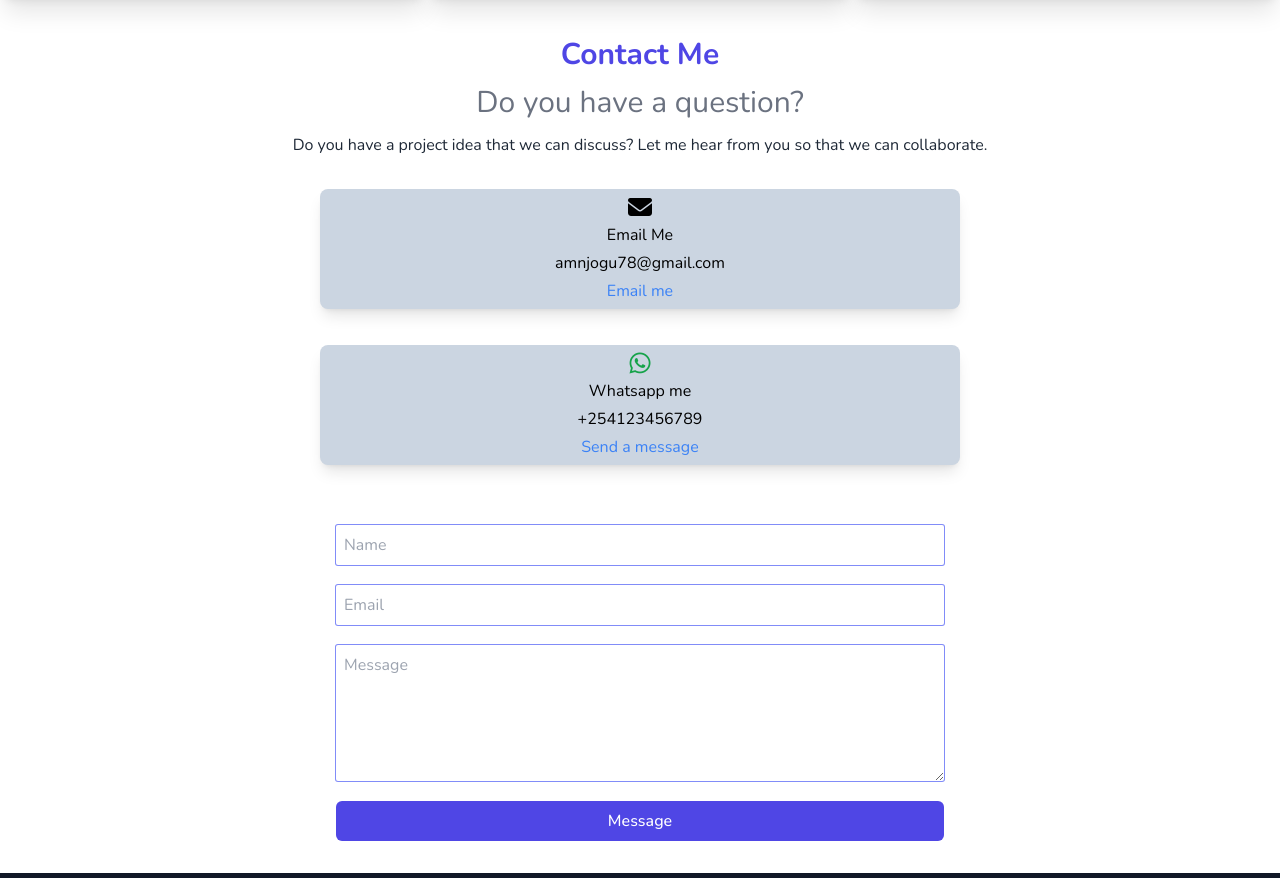
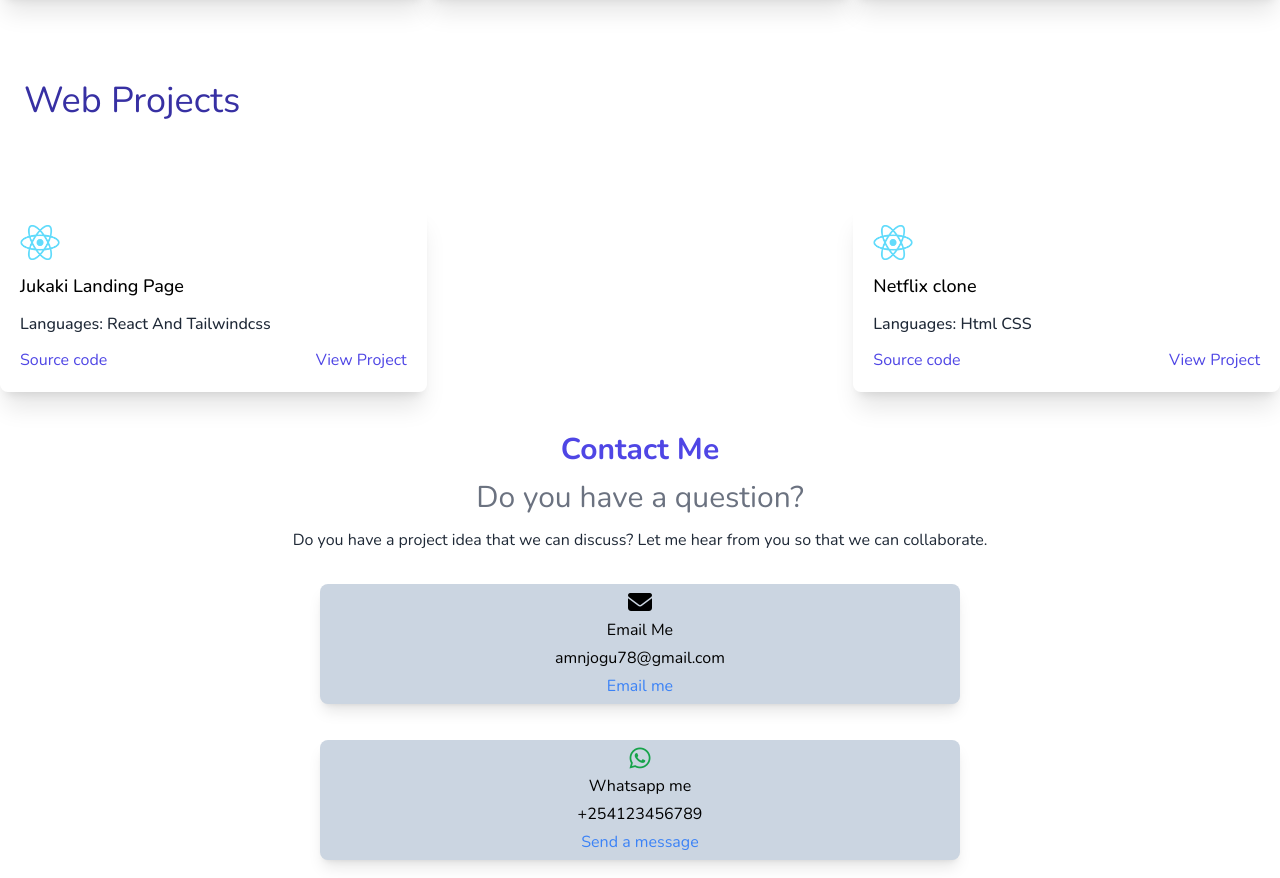
Before and after one commit to Alekiie/My-Portfolio, a website: page index.html in a window 1280 px wide. Shown: the part 2057-2935 px from the top of the page. Drawn offline with nearby package versions, Linux system fonts and the light colour scheme.

Commit message:
Project001

```diff
--- a/index.html
+++ b/index.html
@@ -61,7 +61,8 @@
         <div
             class="absolute right-0 left-0 text-center md:left-12 md:right-0 md:text-left top-[250px] text-xl sm:text-4xl md:text-6xl  md:w-1/2 font-bold">
 
-            <p class="text-gray-500 text-sm md:text-lg relative  mt-5">Hi, I am Alexander Maina, a Frontend Web Developer based in
+            <p class="text-gray-500 text-sm md:text-lg relative  mt-5">Hi, I am Alexander Maina, a Frontend Web
+                Developer based in
                 Nairobi, Kenya.
 
 
@@ -167,7 +168,8 @@
                         </div>
                         <h1 class="font-medium text-lg dark:text-white">Comparing ReactJs and VueJs
                         </h1>
-                        <p class="text-gray-800 dark:text-gray-200">A clear comparison between ReactJs And VueJS:A Developers
+                        <p class="text-gray-800 dark:text-gray-200">A clear comparison between ReactJs And VueJS:A
+                            Developers
                             Guide.
                         </p>
                         <a class="text-indigo-500"
@@ -204,11 +206,25 @@
                 </a>
 
                 <!-- Projects -->
-                <!-- <h1 class="text-indigo-800 px-6 text-4xl my-11">Web Projects </h1>
-                <div class="p-5 sm:p-0 flex flex-wrap justify-between w-full"> -->
+                <h1 class="text-indigo-800 px-6 text-4xl my-11">Web Projects </h1>
+                <div class="p-5 sm:p-0 flex flex-wrap justify-between w-full">
                     <!-- card -->
                     <!-- project latest -->
-                <!-- <div
+                    <div
+                        class="w-full md:w-1/3 rounded-lg shadow-xl dark:shadow-slate-700 p-5 flex flex-col gap-3 my-10 hover:bg-gray-300 cursor-pointer">
+                        <img src="./images/react.png" class="w-10" alt="" />
+                        <h2 class="font-medium text-lg dark:text-white">Jukaki Landing Page</h2>
+                        <p class="text-gray-800 flex font-medium">Languages: React And Tailwindcss</p>
+                        <div class="flex justify-between">
+                            <button href="https://github.com/Alekiie/React-Tailwind-Landing-Page"
+                                class="hover:bg-gray-500 rounded-lg text-indigo-600">Source code</button>
+                            <button href="https://jukaki-landing-page.netlify.app/"
+                                class="hover:bg-gray-500 rounded-lg text-indigo-600">View Project</button>
+                        </div>
+                    </div>
+
+                    <!-- project 1 -->
+                    <div
                         class="w-full md:w-1/3 rounded-lg shadow-xl dark:shadow-slate-700 p-5 flex flex-col gap-3 my-10 hover:bg-gray-300 cursor-pointer">
                         <img src="./images/react.png" class="w-10" alt="" />
                         <h2 class="font-medium text-lg dark:text-white">Netflix clone</h2>
@@ -219,8 +235,6 @@
                                 class="hover:bg-gray-500 rounded-lg text-indigo-600">View Project</button>
                         </div>
                     </div>
-                     -->
-                <!-- project 1 -->
 
                     <!-- project 2-->
 
@@ -248,7 +262,8 @@
             <div class="flex flex-col gap-3 items-center md:mx-5">
                 <h1 class="text-indigo-600 font-bold text-3xl">Contact Me</h1>
                 <h2 class="flex text-center text-gray-500 text-3xl">Do you have a question?</h2>
-                <p class="w1/2 text-center text-gray-800 dark:text-gray-200">Do you have a project idea that we can discuss? Let me
+                <p class="w1/2 text-center text-gray-800 dark:text-gray-200">Do you have a project idea that we can
+                    discuss? Let me
                     hear from
                     you so that we can collaborate.</p>
             </div>
```
Also changed, not shown: dist/output.css. Lines whose indentation alone changed are shown as unchanged.
